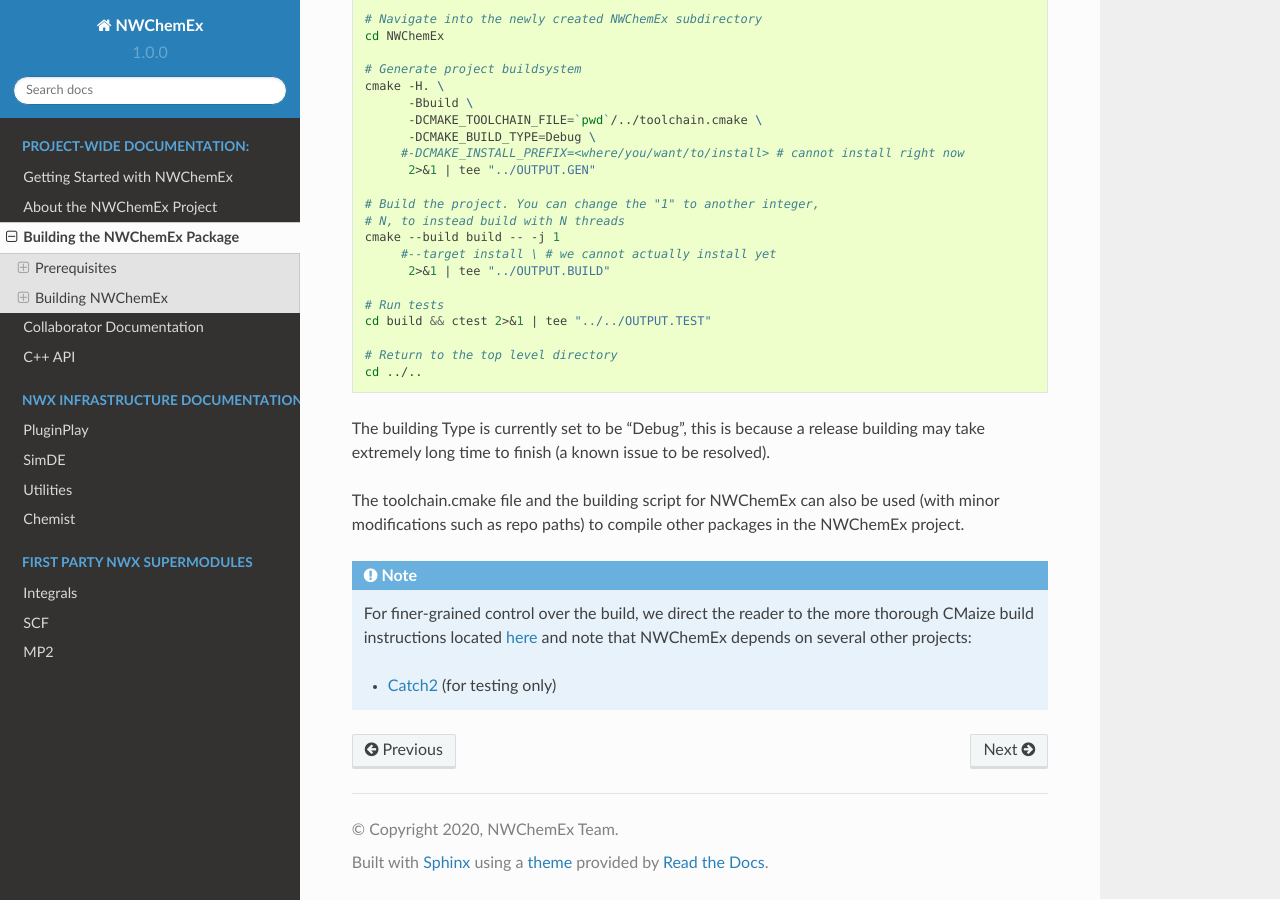
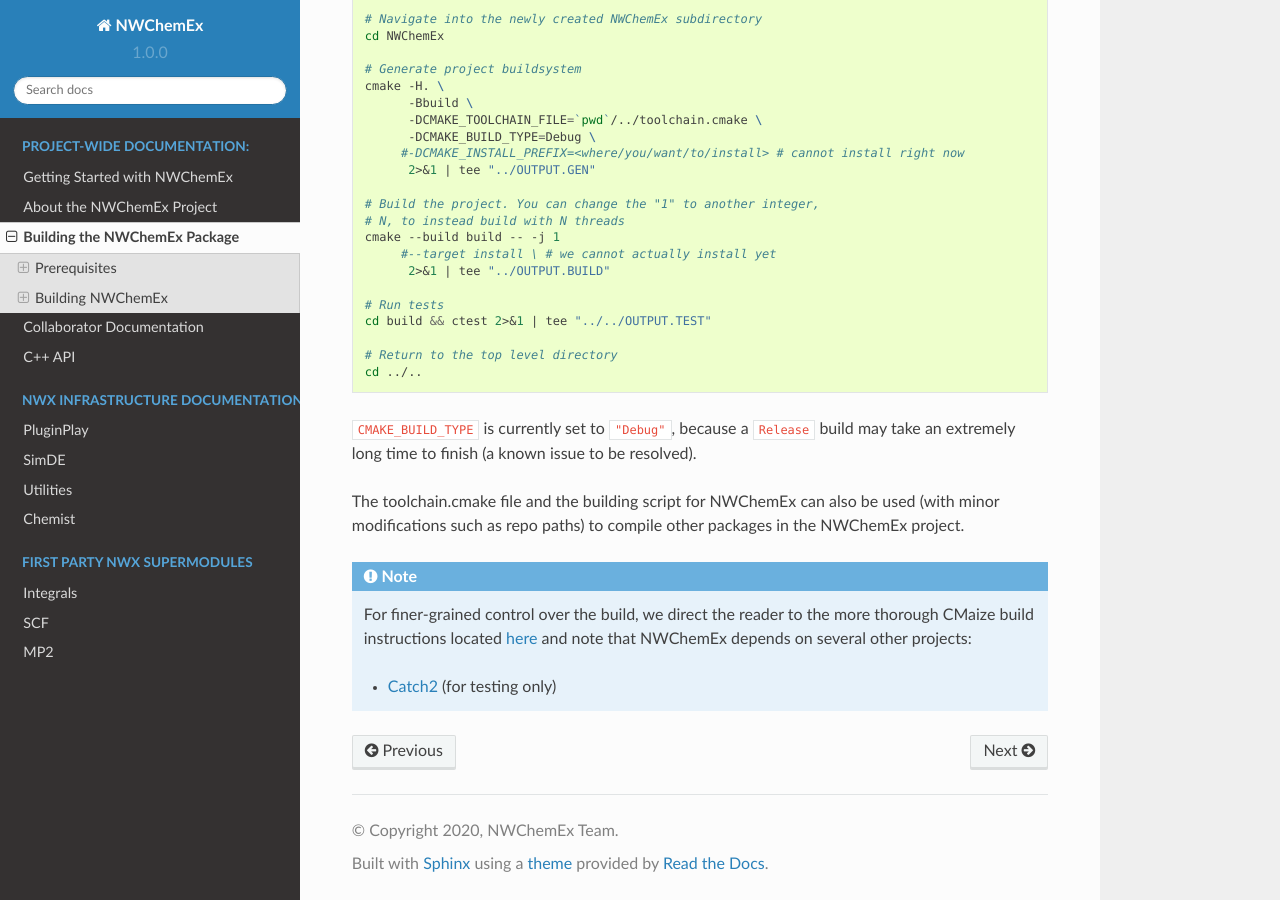
Before and after one commit to NWChemEx/NWChemEx, a Sphinx documentation site: the page built from docs/source/installation/building.rst, in a window 1280 px wide and 900 px high, scrolled down 3215 px. Built offline with Sphinx 7.4.7 and the Read the Docs theme 2.0.0, drawn with Linux system fonts in a browser that asks for light colours.

Commit message:
Update docs/source/installation/building.rst
Co-authored-by: Ryan Richard <ryanmrichard1@gmail.com>

```diff
--- a/docs/source/installation/building.rst
+++ b/docs/source/installation/building.rst
@@ -195,7 +195,7 @@
    # Return to the top level directory
    cd ../..
 
-The building Type is currently set to be "Debug", this is because a release building may take extremely long time to finish (a known issue to be resolved).
+``CMAKE_BUILD_TYPE`` is currently set to ``"Debug"``, because a ``Release`` build may take an extremely long time to finish (a known issue to be resolved).
 
 The toolchain.cmake file and the building script for NWChemEx can also be used (with minor modifications such as repo paths) to compile other packages in the NWChemEx project.
 
```
